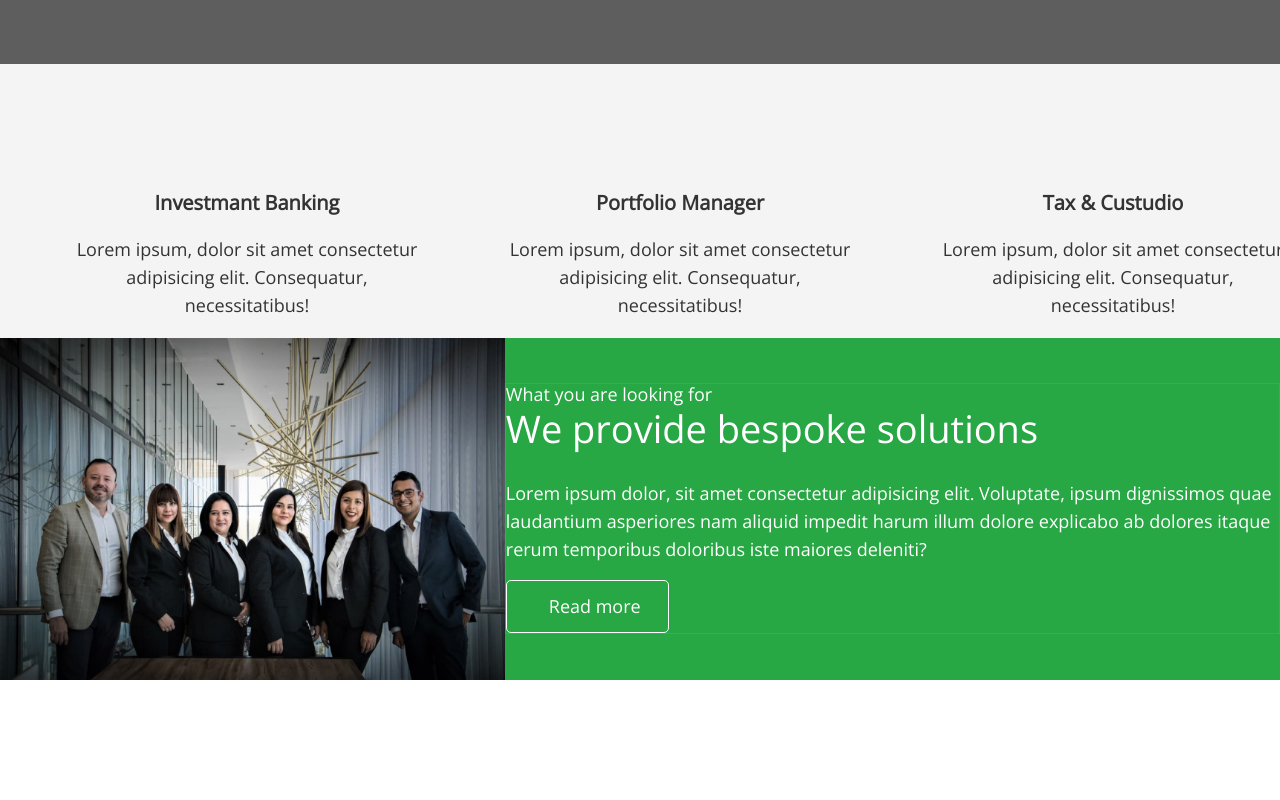
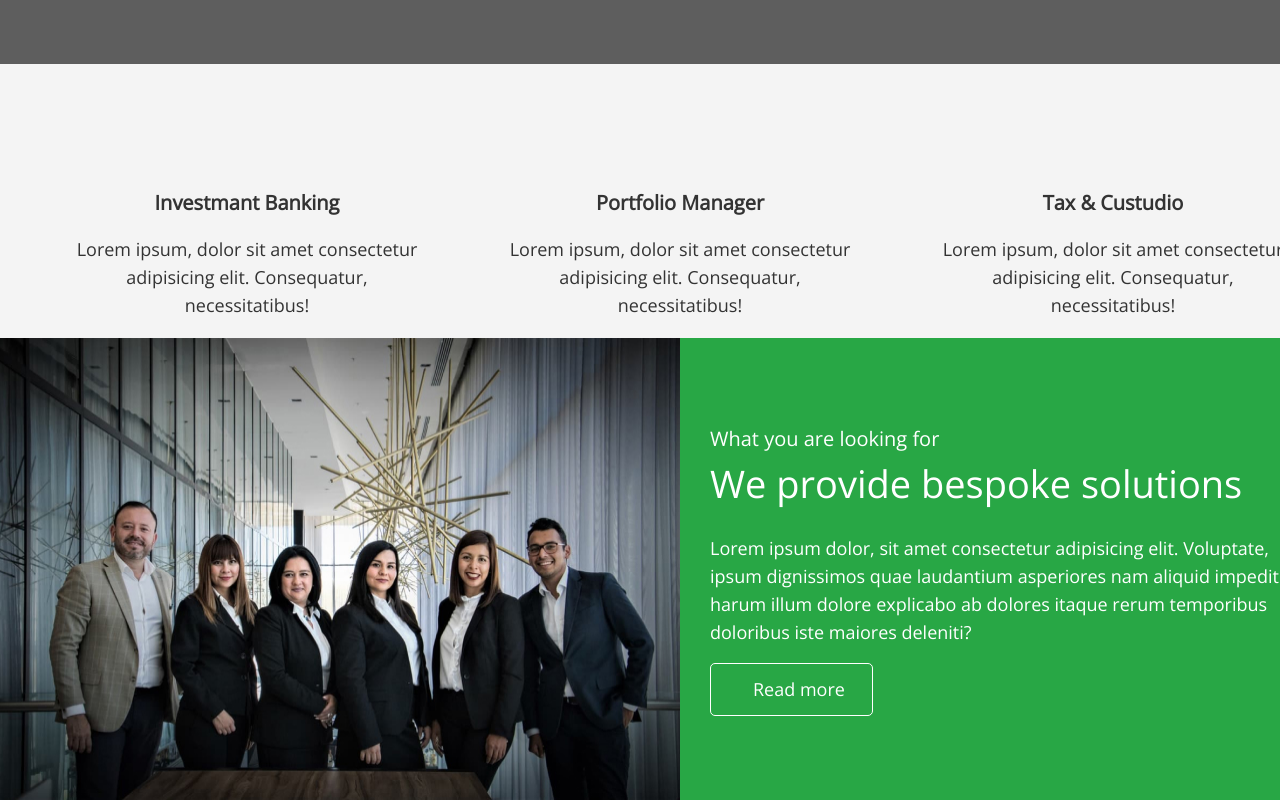
Before and after one commit to ArtemDruz/fson-74-himars, a plain HTML site: page index.html in a window 1280 px wide. Shown: the part 773-1573 px from the top of the page. Before the commit the page ends 1453 px from the top, so only its background shows below. Drawn offline with nearby package versions, Linux system fonts and the light colour scheme.

Commit message:
fixed solution

```diff
--- a/css/styles.css
+++ b/css/styles.css
@@ -162,30 +162,27 @@ button {
 }
 
 /* Solutions */
-.colutions {
-  background-color: var(--accent-color);
-  color: var(--secondary-text-color);
+
+.solutions .container {
+  padding: 0;
   display: flex;
-  align-items: center;
-  padding: 0 auto;
 }
 
-.bgc-image {
-  width: 100%;
-  height: 100%;
-  /* background-position: center; */
-  background-repeat: no-repeat;
-  background-size: cover;
+.sol-image {
+  background-color: var(--accent-color);
 }
 
-.sol-inform {
-  border: 1px solid grey;
+.solutions-content-wrapper {
+  background-color: var(--accent-color);
+  padding: 84px 44px 84px 30px;
+  width: 50%;
 }
 
 .pre-sol-title {
   font-size: 20px;
   line-height: 1.65;
   margin-bottom: 5px;
+  color: var(--secondary-text-color);
 }
 
 .sol-title {
@@ -193,12 +190,14 @@ button {
   font-size: 38px;
   line-height: 1.26;
   margin-bottom: 26px;
+  color: var(--secondary-text-color);
 }
 
 .sol-text {
   font-size: 18px;
   line-height: 1.56;
   margin-bottom: 17px;
+  color: var(--secondary-text-color);
 }
 
 .sol-link {
--- a/index.html
+++ b/index.html
@@ -95,12 +95,18 @@
       </section>
 
       <!--Solutions  -->
-      <section class="colutions">
-        <div class="bgc-image">
-          <img src="./image/team/team.jpg" alt="Our team" width="680" height="460" />
-        </div>
-        <div class="sol-inform">
-          <p class=".pre-sol-title">What you are looking for</p>
+      <section class="solutions">
+        <div class="container">
+          <img
+            class="sol-image"
+            src="./image/team/team.jpg"
+            alt="Our team"
+            width="680"
+            height="460"
+          />
+
+          <div class="solutions-content-wrapper">
+            <p class="pre-sol-title">What you are looking for</p>
             <h3 class="sol-title">We provide bespoke solutions</h3>
             <p class="sol-text">
               Lorem ipsum dolor, sit amet consectetur adipisicing elit. Voluptate, ipsum dignissimos
@@ -109,6 +115,7 @@
             </p>
             <a class="sol-link link">Read more</a>
           </div>
+        </div>
       </section>
     </main>
   </body>
```
Lines whose indentation alone changed are shown as unchanged.
